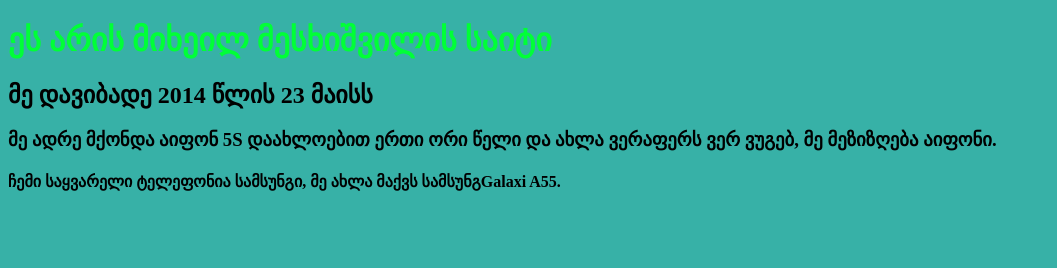
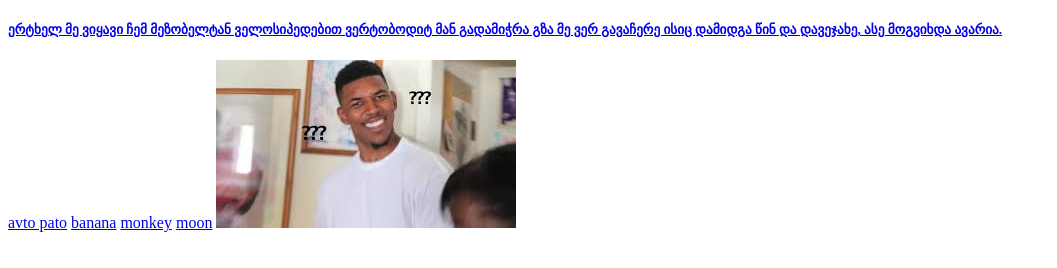
Before and after one commit to mikheil842/mikheil842, a plain HTML site: page index.html in a window 1280 px wide. Shown: the whole page, without its empty margins (0-1057 px from the left). Drawn offline with Linux system fonts and the light colour scheme.

Commit message:
დავამატე ავარია

```diff
--- a/index.html
+++ b/index.html
@@ -3,13 +3,14 @@
 <head>
     <meta charset="UTF-8">
     <meta name="viewport" content="width=device-width, initial-scale=1.0">
-    <title>Mikheil</title>
-    <link rel="stylesheet" href="style.css">
+    <tit</htitle>
 </head>
 <body>
-    <h1>ეს არის მიხეილ მესხიშვილის საიტი</h1>
-    <h2>მე დავიბადე 2014 წლის 23 მაისს</h2>
-    <h3>მე ადრე მქონდა აიფონ 5S დაახლოებით ერთი ორი წელი და ახლა ვერაფერს ვერ ვუგებ, მე მეზიზღება აიფონი.</h3>
-    <h4>ჩემი საყვარელი ტელეფონია სამსუნგი, მე ახლა მაქვს სამსუნგGalaxi A55.</h4>
+    <a href="http://10.6.6.117:5500"><h5>ერტხელ მე ვიყავი ჩემ მეზობელტან ველოსიპედებით ვერტობოდიტ მან გადამიჭრა გზა მე ვერ გავაჩერე ისიც დამიდგა წინ და დავეჯახე, ასე მოგვიხდა ავარია.</h5></a>
+    <a href="http://10.6.6.115:5500">avto pato</a>
+    <a href="http://10.6.6.61:5500">banana</a>
+    <a href="http://10.6.6.113:5500">monkey</a>
+    <a href="http://10.6.6.112:5500">moon</a>
 </body>
 </html>
+<img src="images.jpg" alt="">
```
Also changed, not shown: images.jpg (added), 1 other file.
